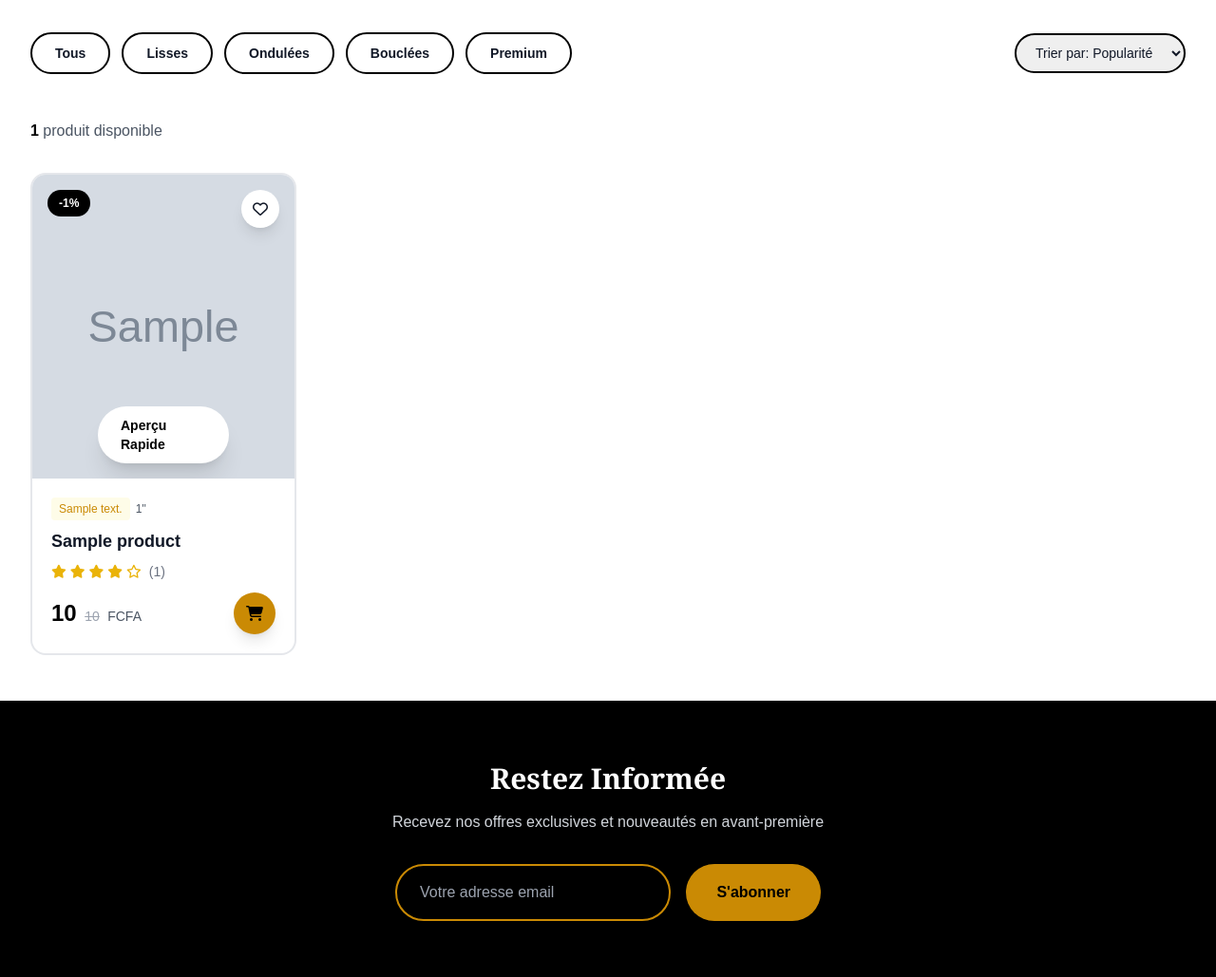
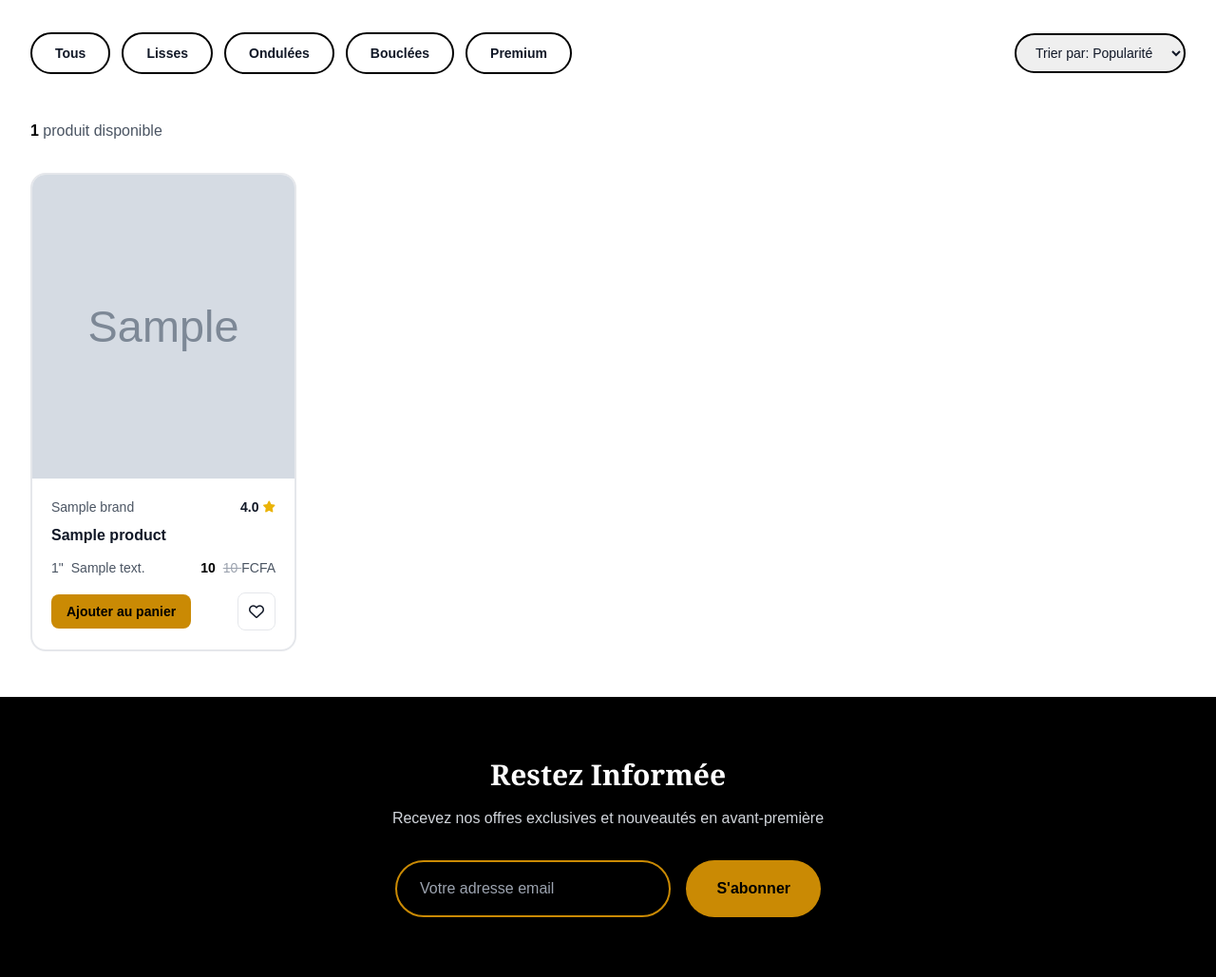
Before and after one commit to ktbm12/bbpcolection, a Django app: template bbpproject/bbpproject/templates/pages/product/product.html in a window 1280 px wide. Shown: the part 334-1363 px from the top of the page at 95% size. Run offline with Django 5.2, Linux system fonts and the light colour scheme; the template is opened without the code that fills it: most values are stand-ins (such as "Sample title", 1, 10 or a date in 2020); grey boxes marked "Sample" are stand-in pictures; some web fonts are replaced.

Commit message:
update cart product

```diff
--- a/bbpproject/bbpproject/templates/pages/product/product.html
+++ b/bbpproject/bbpproject/templates/pages/product/product.html
@@ -177,98 +177,110 @@
         <div class="grid grid-cols-1 sm:grid-cols-2 lg:grid-cols-3 xl:grid-cols-4 gap-8">
 
             {% for product in products %}
-            <div class="product-card bg-white rounded-2xl overflow-hidden border-2 border-gray-200 hover:border-yellow-600 animate-fadeIn group">
+            <div class="product-card bg-white rounded-2xl overflow-hidden border-2 border-gray-200 hover:border-yellow-600 group">
+
+                <!-- IMAGE -->
                 <div class="product-image relative h-80 overflow-hidden">
-                    <a href="{% url 'product:product_detail' product.id %}" class="absolute inset-0 z-0">
+                    <a href="{% url 'product:product_detail' product.id %}" class="absolute inset-0">
                         {% if product.get_main_image_url %}
-                            <img src="{{ product.get_main_image_url }}" alt="{{ product.name }}" class="w-full h-full object-cover group-hover:scale-110 transition-transform duration-700">
+                            <img src="{{ product.get_main_image_url }}" alt="{{ product.name }}"
+                                 class="w-full h-full object-cover group-hover:scale-110 transition duration-700">
                         {% else %}
-                            <div class="absolute inset-0 bg-gradient-to-br from-yellow-100 to-gray-100 flex items-center justify-center">
+                            <div class="absolute inset-0 bg-gray-100 flex items-center justify-center">
                                 <i class="fas fa-image text-gray-300 text-7xl"></i>
                             </div>
                         {% endif %}
                     </a>
+                </div>
 
-                    <!-- Badges -->
-                    <div class="absolute top-4 left-4 flex flex-col gap-2 z-10">
-                        {% if product.is_new %}
-                        <span class="badge-new px-3 py-1.5 rounded-full text-xs font-bold uppercase bg-yellow-600 text-black">Nouveau</span>
-                        {% endif %}
-                        {% if product.discount_percentage %}
-                        <span class="bg-black text-white px-3 py-1.5 rounded-full text-xs font-bold uppercase">-{{ product.discount_percentage }}%</span>
-                        {% endif %}
-                        {% if product.is_premium %}
-                        <span class="bg-yellow-600 text-black px-3 py-1.5 rounded-full text-xs font-bold uppercase">Premium</span>
-                        {% endif %}
+                <!-- CONTENT (comme course-card-content) -->
+                <div class="p-5 flex flex-col justify-between">
+
+                    <!-- HEADER -->
+                    <div class="product-card-header flex justify-between items-start mb-2">
+
+                        <div>
+                            <p class="text-sm text-gray-600">
+                                {{ product.brand.name|default:"Brand" }}
+                            </p>
+                        </div>
+
+                        <!-- Rating -->
+                        <div class="flex items-center gap-1">
+                            {% with rating=product.avg_rating %}
+                            <span class="text-sm font-semibold">
+                                {{ rating|default:0|floatformat:1 }}
+                            </span>
+                            {% endwith %}
+                            <i class="fas fa-star text-yellow-500 text-xs"></i>
+                        </div>
+
                     </div>
 
-                    <!-- Favorite Button -->
-                    <div class="absolute top-4 right-4 z-10">
-                        <button onclick="toggleFavorite('{{ product.id }}')" class="w-10 h-10 bg-white rounded-full flex items-center justify-center hover:bg-yellow-600 transition shadow-lg">
+                    <!-- TITLE + DESCRIPTION -->
+                    <div class="mb-3">
+                        <a href="{% url 'product:product_detail' product.id %}">
+                            <p class="font-semibold line-clamp-2 hover:text-yellow-600">
+                                {{ product.name }}
+                            </p>
+                        </a>
+
+                        <p class="text-sm text-gray-500 line-clamp-2">
+                            {{ product.short_description|default:""|striptags }}
+                        </p>
+                    </div>
+
+                    <!-- META -->
+                    <div class="flex justify-between items-center mb-4 text-sm text-gray-600">
+
+                        <div class="flex gap-2">
+                            {% if product.length %}
+                            <span>{{ product.length }}"</span>
+                            {% endif %}
+
+                            <span>{{ product.get_texture_display }}</span>
+                        </div>
+
+                        <!-- PRICE -->
+                        <div>
+                            {% if product.old_price %}
+                            <span class="font-bold text-black">
+                                {{ product.price|floatformat:0 }}
+                            </span>
+                            <span class="line-through text-gray-400 ml-1">
+                                {{ product.old_price|floatformat:0 }}
+                            </span>
+                            {% else %}
+                            <span class="font-bold text-black">
+                                {{ product.price|floatformat:0 }}
+                            </span>
+                            {% endif %}
+                            FCFA
+                        </div>
+
+                    </div>
+
+                    <!-- ACTIONS -->
+                    <div class="flex justify-between items-center">
+
+                        <button onclick="addToCart('{{ product.id }}')"
+                                class="bg-yellow-600 hover:bg-yellow-700 text-black px-4 py-2 rounded-lg text-sm font-semibold">
+                            Ajouter au panier
+                        </button>
+
+                        <button onclick="toggleFavorite('{{ product.id }}')"
+                                class="w-10 h-10 flex items-center justify-center border rounded-lg hover:bg-gray-100">
                             <i class="far fa-heart"></i>
                         </button>
+
                     </div>
 
-                    <!-- Quick View Button -->
-                    <a href="{% url 'product:product_detail' product.id %}" class="quick-view-btn absolute bottom-4 left-1/2 -translate-x-1/2 bg-white text-black px-6 py-2.5 rounded-full font-semibold text-sm hover:bg-yellow-600 transition shadow-xl z-10">
-                        Aperçu Rapide
-                    </a>
                 </div>
 
-                <div class="p-5 relative z-10">
-                    <!-- Category & Size -->
-                    <div class="flex items-center gap-1.5 mb-2">
-                        <span class="text-yellow-600 text-xs font-medium px-2 py-1 bg-yellow-50 rounded">{{ product.get_texture_display }}</span>
-                        {% if product.length %}
-                        <span class="text-gray-600 text-xs">{{ product.length }}"</span>
-                        {% endif %}
-                    </div>
-
-                    <!-- Product Name -->
-                    <a href="{% url 'product:product_detail' product.id %}">
-                        <h3 class="text-lg font-semibold mb-2 line-clamp-2 hover:text-yellow-600 transition">{{ product.name }}</h3>
-                    </a>
-
-                    <!-- Rating -->
-                    <div class="flex items-center gap-1 mb-3">
-                        {% with rating=product.avg_rating %}
-                        {% for i in "12345" %}
-                            {% if forloop.counter <= rating %}
-                            <i class="fas fa-star text-yellow-500 text-sm"></i>
-                            {% elif forloop.counter == rating|add:1 and rating != rating|floatformat:0|add:0 %}
-                            <i class="fas fa-star-half-alt text-yellow-500 text-sm"></i>
-                            {% else %}
-                            <i class="far fa-star text-yellow-500 text-sm"></i>
-                            {% endif %}
-                        {% endfor %}
-                        {% endwith %}
-                        <span class="text-gray-500 text-sm ml-1">({{ product.review_count|default:0 }})</span>
-                    </div>
-
-                    <div class="flex items-center justify-between">
-                        <div>
-                            {% if product.old_price %}
-                            <span class="text-2xl font-bold text-black">{{ product.price|floatformat:0 }}</span>
-                            <span class="text-sm text-gray-400 line-through ml-1">{{ product.old_price|floatformat:0 }}</span>
-                            {% else %}
-                            <span class="text-2xl font-bold text-black">{{ product.price|floatformat:0 }}</span>
-                            {% endif %}
-                            <span class="text-sm text-gray-600 ml-1">FCFA</span>
-                        </div>
-                        <button onclick="addToCart('{{ product.id }}')" class="w-11 h-11 bg-yellow-600 hover:bg-yellow-700 text-black rounded-full flex items-center justify-center transition shadow-lg">
-                            <i class="fas fa-shopping-cart"></i>
-                        </button>
-                    </div>
-                </div>
-            </div>
-            {% empty %}
-            <div class="col-span-full text-center py-20">
-                <i class="fas fa-inbox text-gray-300 text-6xl mb-4"></i>
-                <p class="text-gray-500 text-lg">Aucun produit disponible pour le moment.</p>
             </div>
             {% endfor %}
 
-        </div>
+            </div>
 
         <!-- Pagination -->
         {% if products.has_other_pages %}
```
